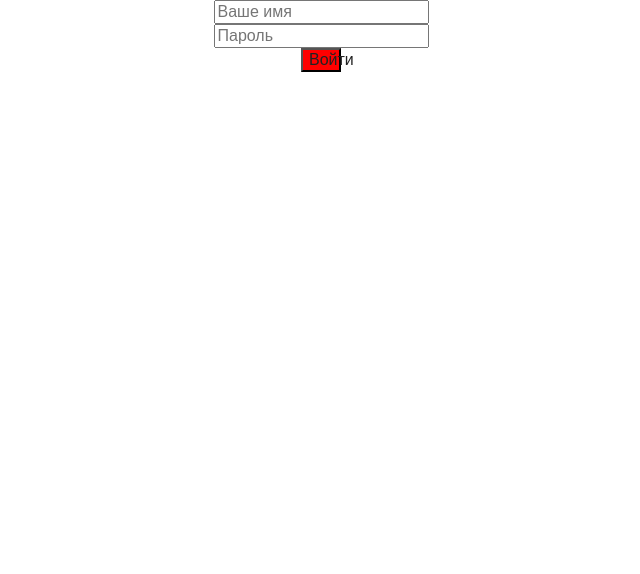
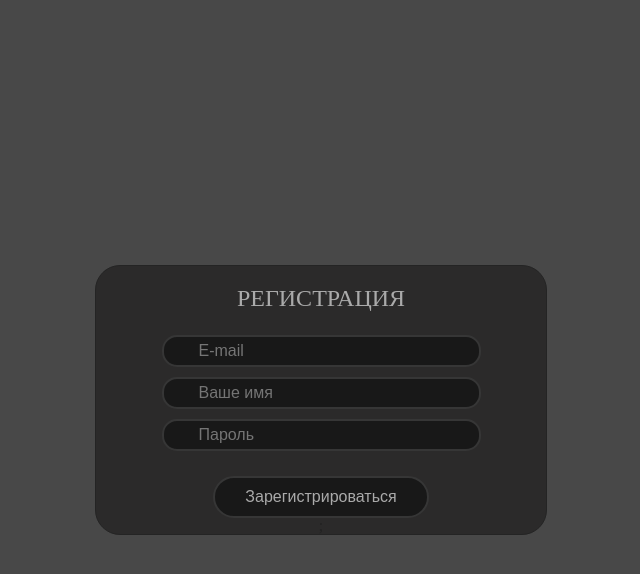
Before and after one commit to IliaMD/chattg, a React (Create React App) app: page / in a window 1280 px wide. Shown: the top 574 px of the page, without its empty margins (319-959 px from the left). Built offline with nearby package versions, Linux system fonts and the light colour scheme.

Commit message:
add styles for forms, searching contacts by name

```diff
--- a/src/App.tsx
+++ b/src/App.tsx
@@ -1,4 +1,4 @@
-import React, { useState } from "react";
+import React, { FC, useState } from "react";
 import styled from "styled-components";
 import { Card, Form } from "./components";
 import { BsSearch } from "react-icons/bs";
@@ -8,6 +8,13 @@ import { RootState } from "./store/store";
 
 function App() {
   const userName = useSelector((state: RootState) => state.name.userName);
+  const [searchValue, setSearchValue] = useState("");
+
+  const Contacts = [
+    { name: "Глеб", lastMsg: "Hello" },
+    { name: "Игорь", lastMsg: "Bye" },
+    { name: "Ваня", lastMsg: "Hi" },
+  ];
 
   return (
     <Root>
@@ -15,14 +22,23 @@ function App() {
         <Container>
           <List>
             <SearchBlock>
-              <Input placeholder="Search" />
+              <Input
+                placeholder="Search"
+                value={searchValue}
+                onChange={(e) => setSearchValue(e.target.value)}
+              />
               <BsSearchStyled />
             </SearchBlock>
             <Cards>
-              <Card imageUrl={photo} name="Глеб" lastMsg="Hello" />
-              <Card imageUrl={photo} name="Глеб" lastMsg="Hello" />
-              <Card imageUrl={photo} name="Глеб" lastMsg="Hello" />
-              <Card imageUrl={photo} name="Глеб" lastMsg="Hello" />
+              {Contacts.filter((item) =>
+                item.name.toLowerCase().includes(searchValue.toLowerCase())
+              ).map((card) => (
+                <Card
+                  imageUrl={photo}
+                  name={card.name}
+                  lastMsg={card.lastMsg}
+                />
+              ))}
             </Cards>
           </List>
 
--- a/src/components/Form/Form.tsx
+++ b/src/components/Form/Form.tsx
@@ -2,10 +2,12 @@ import React, { FC, useState } from "react";
 import styled from "styled-components";
 import { useDispatch } from "react-redux";
 import { login } from "../../store/Auth/userSlice";
+import { BsInstagram, BsFacebook, BsGoogle } from "react-icons/bs";
 
 export const Form = () => {
   const [name, setName] = useState("");
   const [password, setPassword] = useState("");
+  const [Email, setEmail] = useState("");
 
   const dispatch = useDispatch();
 
@@ -18,8 +20,15 @@ export const Form = () => {
     );
   };
 
+  const handleAuth = () => {
+    setName("");
+  };
+
   return (
     <Root>
+      {name ? (
+        <Wrapper>
+          <Title>Вход в аккаунт</Title>
           <Input
             placeholder="Ваше имя"
             value={name}
@@ -30,23 +39,182 @@ export const Form = () => {
             value={password}
             onChange={(e) => setPassword(e.target.value)}
           />
-      <Button onClick={handleClick}>Войти</Button>
+          <ForgetPass>Забыли пароль?</ForgetPass>
+          <ButtonIn onClick={handleClick}>Войти</ButtonIn>
+          <SocialEnter>Или войдите с помощью социальных сетей</SocialEnter>
+          <Socials>
+            <BsFacebookStyled />
+            <BsGoogleStyled />
+            <BsInstagramStyled />
+          </Socials>
+          <NoAccBlock>
+            <NoAcc>Еще нет аккаунта?</NoAcc>
+            <Registr onClick={handleAuth}>Зарегистрируйтесь!</Registr>
+          </NoAccBlock>
+        </Wrapper>
+      ) : (
+        <Wrapper>
+          <Title>Регистрация</Title>
+          <Input
+            placeholder="E-mail"
+            value={Email}
+            onChange={(e) => setEmail(e.target.value)}
+          />
+          <Input
+            placeholder="Ваше имя"
+            value={name}
+            onChange={(e) => setName(e.target.value)}
+          />
+          <Input
+            placeholder="Пароль"
+            value={password}
+            onChange={(e) => setPassword(e.target.value)}
+          />
+          <ButtonUp onClick={handleClick}>Зарегистрироваться</ButtonUp>;
+        </Wrapper>
+      )}
     </Root>
   );
 };
 
 const Root = styled.div`
+  height: 100%;
+  display: flex;
+  align-items: center;
+  justify-content: center;
+  background-color: #484848;
+`;
+
+const Wrapper = styled.div`
   display: flex;
   flex-direction: column;
   align-items: center;
-  max-width: 200px;
-  min-height: 100px;
+  justify-content: center;
+  max-width: 450px;
+  width: 100%;
   margin: 0 auto;
+  border: 1px solid #242424;
+  border-radius: 25px;
+  background-color: #2b2a2a;
 `;
 
-const Input = styled.input``;
+const Title = styled.h2`
+  color: #aaa;
+  text-transform: uppercase;
+  font-size: 24px;
+  padding: 20px;
+`;
 
-const Button = styled.button`
-  max-width: 40px;
-  background-color: red;
+const Input = styled.input`
+  max-width: 280px;
+  width: 100%;
+  border-radius: 15px;
+  padding: 5px 0px 5px 35px;
+  background-color: #181818;
+  color: #aaa;
+  border: 2px solid #363636;
+  transition: 0.2s ease-in-out;
+  margin: 5px 0;
+
+  &:hover {
+    border-color: #e6e6e656;
+  }
+
+  &:nth-child(4) {
+    margin-bottom: 25px;
+  }
 `;
+
+const ForgetPass = styled.a`
+  color: #aaa;
+  font-size: 12px;
+  cursor: pointer;
+  margin: 7px 0;
+`;
+
+const ButtonIn = styled.button`
+  text-align: center;
+  padding: 10px 30px;
+  cursor: pointer;
+  transition: ease-in-out 0.2s;
+  border-color: #363636;
+  border-radius: 25px;
+  background-color: #181818;
+  color: #aaa;
+  border: 2px solid #363636;
+  max-width: 215px;
+  width: 100%;
+  margin-bottom: 10px;
+
+  &:hover {
+    background-color: #333333;
+    border-color: #e6e6e656;
+  }
+`;
+
+const SocialEnter = styled.h3`
+  color: #aaa;
+  font-size: 12px;
+  margin: 10px;
+`;
+
+const Socials = styled.div`
+  margin-bottom: 10px;
+`;
+
+const BsFacebookStyled = styled(BsFacebook)`
+  width: 22px;
+  height: 22px;
+  margin-right: 15px;
+  color: #aaa;
+  cursor: pointer;
+`;
+
+const BsGoogleStyled = styled(BsGoogle)`
+  width: 22px;
+  height: 22px;
+  margin-right: 15px;
+  color: #aaa;
+  cursor: pointer;
+`;
+
+const BsInstagramStyled = styled(BsInstagram)`
+  width: 22px;
+  height: 22px;
+  color: #aaa;
+  cursor: pointer;
+`;
+
+const NoAccBlock = styled.div`
+  display: flex;
+  margin-bottom: 30px;
+`;
+
+const NoAcc = styled.h3`
+  color: #aaa;
+  font-size: 14px;
+  margin-right: 5px;
+`;
+
+const ButtonUp = styled.button`
+  text-align: center;
+  padding: 10px 30px;
+  cursor: pointer;
+  transition: ease-in-out 0.2s;
+  border-color: #363636;
+  border-radius: 25px;
+  background-color: #181818;
+  color: #aaa;
+  border: 2px solid #363636;
+
+  &:hover {
+    background-color: #333333;
+    border-color: #e6e6e656;
+  }
+`;
+
+const Registr = styled.a`
+  cursor: pointer;
+  color: #aaa;
+  font-size: 16px;
+`;
```
Lines whose indentation alone changed are shown as unchanged.
